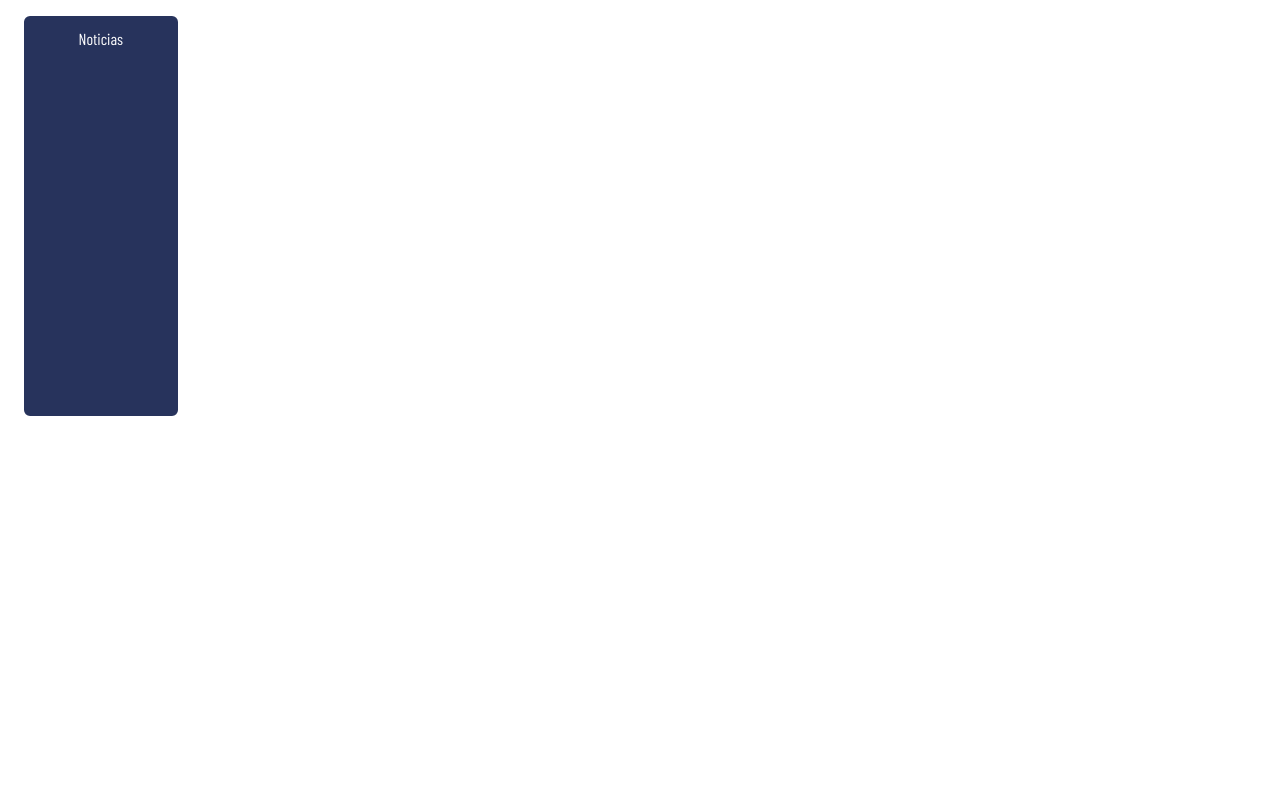
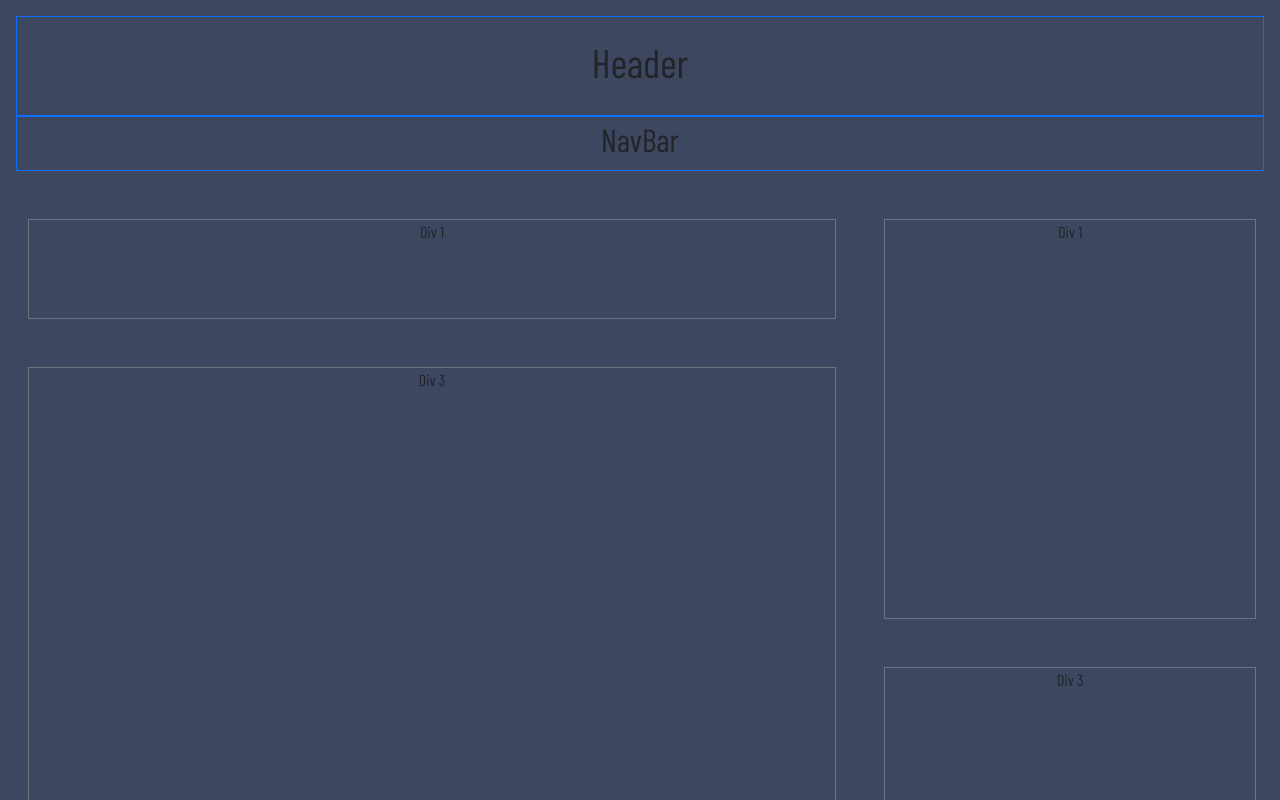
Before and after one commit to kleberton-santos/Projeto-Alerta-Natural-FrontEnd, a React (Vite) app: page / in a window 1280 px wide. Shown: the top 800 px of the page. Built offline with nearby package versions, Linux system fonts and the light colour scheme.

Commit message:
layout tela de feed

```diff
--- a/src/App.jsx
+++ b/src/App.jsx
@@ -1,14 +1,11 @@
 import { useState } from 'react'
 import './index.css';
-//import SecaoFeedPublicacao from './components/feed/SecaoFeedPublicacao.jsx'
-//import SecaoFeedTimeLine from './components/feed/SecaoFeedTimeLine.jsx'
-//import SecaoFeedAmigos from './components/feed/SecaoFeedAmigos.jsx'
-import SecaoFeedNoticias from './components/feed/SecaoFeedNoticias.jsx'
+import FeedPage from './pages/FeedPage';
 
 function App() {
     return (
         <div>
-            <SecaoFeedNoticias />
+            <FeedPage />
         </div>
     )
 }
--- /dev/null
+++ b/src/assets/Css/feed/FeedPage.css
@@ -0,0 +1,11 @@
+.bg-custom-body {
+    background-color: #3D475F;
+
+  }
+.feed-principal {
+  width: 100vw;
+  height: 128vh;
+  background-color: #3D475F;
+}
+
+.secao-feed-publicacao  {}
--- a/src/components/feed/SecaoFeedPublicacao.jsx
+++ b/src/components/feed/SecaoFeedPublicacao.jsx
@@ -3,12 +3,13 @@ import "../../assets/Css/feed/secaoFeedPublicacao.css";
 
 const SecaoFeedPublicacao = () => {
     return (
-        <div className="secaoPrincipal d-flex rounded bg-custom mt-3 ms-4" style={{ height: '100px', width: '60%', borderStyle: 'solid' }}>
+        <div className="secao-feed-publicacao d-flex rounded bg-custom mt-3 ms-4" style={{ height: '100px', width: '60%', borderStyle: 'solid' }}>
+
             <div className="foto-Perfil rounded-circle bg-secondary ms-3 mt-3" style={{ height: '60px', width: '60px' }}>
                 {/* Conteúdo da foto */}
             </div>
-            <div className="secao-publicacao border-2 m-auto ms-5 me-4 rounded bg-custom-publicacao" style={{ height: '70%', flex: 1, border: '2px solid' }}>
-                {/* Conteúdo da seção de publicação */}
+            <div className="secao-publicacao border-2 m-auto ms-5 me-4 rounded bg-custom-publicacao d-flex justify-content-center align-items-center"  style={{ height: '70%', flex: 1, border: '2px solid' }}>
+                 <p className="texto-central mt-3 text-white">Faça sua Publicação</p>
             </div>
         </div>
     )
--- a/src/index.css
+++ b/src/index.css
@@ -1,5 +1,8 @@
 @import url('https://fonts.googleapis.com/css2?family=Barlow+Condensed:wght@400;700&display=swap');
 
-body {
+* {
   font-family: 'Barlow Condensed', sans-serif;
+  padding: 0;
+  margin: 0;
+  box-sizing: border-box;
 }
--- /dev/null
+++ b/src/pages/FeedPage.jsx
@@ -0,0 +1,60 @@
+import React from "react";
+import SecaoFeedPublicacao from "../components/feed/SecaoFeedPublicacao";
+import SecaoFeedAmigos from "../components/feed/SecaoFeedAmigos";
+import SecaoFeedTimeLine from "../components/feed/SecaoFeedTimeLine";
+import "../../src/assets/Css/feed/FeedPage.css";
+
+const FeedPage = () => {
+  return (
+    <div className="feed-principal container-fluid p-3">
+      {/* Header */}
+      <div
+        className="header d-flex justify-content-center align-items-center border border-primary"
+        style={{ height: "100px", width: "100%", borderStyle: "solid" }}
+      >
+        <h1>Header</h1>
+      </div>
+
+      {/* NavBar */}
+      <div
+        className="nav-bar d-flex justify-content-center align-items-center border border-primary"
+        style={{ height: "55px", width: "100%", borderStyle: "solid" }}
+      >
+        <h2>NavBar</h2>
+      </div>
+
+      {/* Grade com 2 colunas e 2 linhas */}
+      <div className="container-fluid mt-5">
+        <div className="row">
+          {/* Primeira linha */}
+          <div className="col-8">
+            <div className="w-full border border-secondary" style={{height: '100px'}}>
+              <p className="text-center">Div 1</p>
+            </div>
+            <div className="w-full border border-secondary mt-5" style={{height: '600px'}}>
+              <p className="text-center">Div 3</p>
+            </div>
+          </div>
+          <div className="col-4">
+            <div className="col-md-6 col-sm-12 border border-secondary me-5 ms-4" style={{height: '400px', width:'95%'}}>
+              <p className="text-center">Div 1</p>
+            </div>
+            <div className="col-md-6 col-sm-12 border border-secondary me-5 ms-4 mt-5" style={{height: '300px', width:'95%'}}>
+              <p className="text-center">Div 3</p>
+            </div>
+          </div>
+        </div>
+      </div>
+
+      {/* Footer */}
+      <div
+        className="header d-flex justify-content-center align-items-center border border-primary mt-5"
+        style={{ height: "150px", width: "100%", borderStyle: "solid" }}
+      >
+        <h1>Footer</h1>
+      </div>
+    </div>
+  );
+};
+
+export default FeedPage;
```
Also changed, not shown: src/pages/Feed.jsx (deleted).
